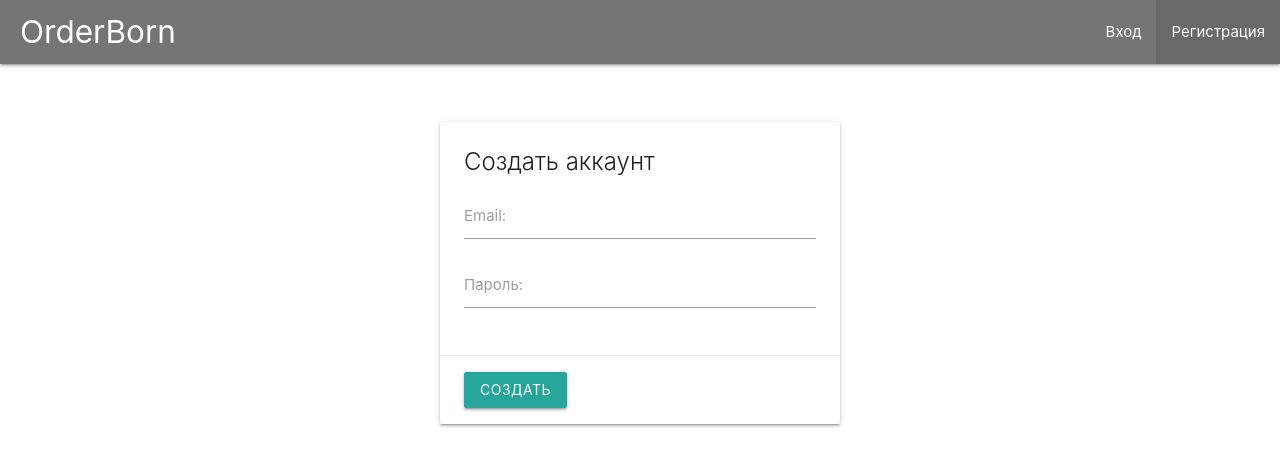
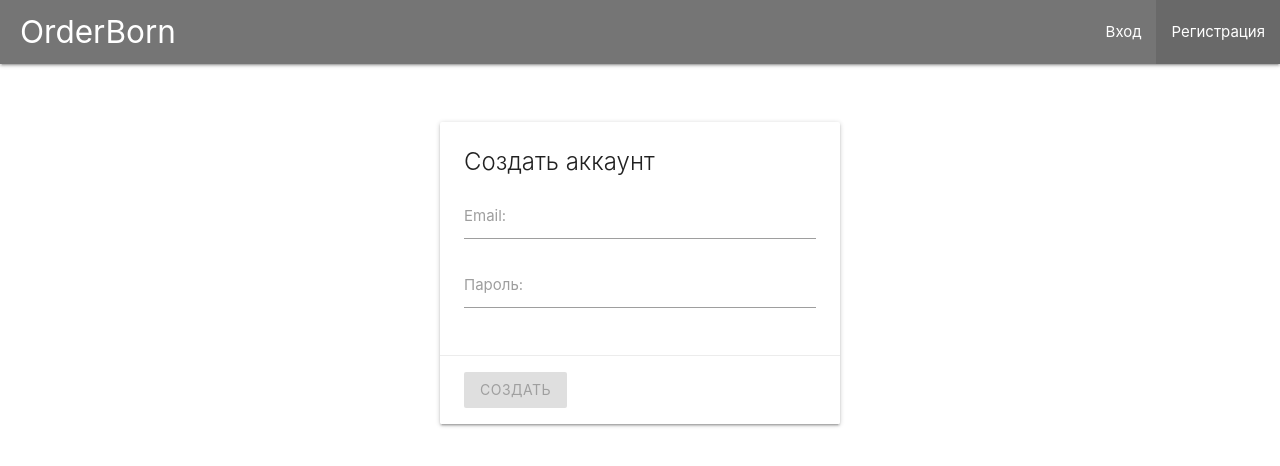
Before and after one commit to kalimulin/angular-node-express-app, an Angular app in the folder client/: page /register in a window 1280 px wide. Shown: the top 466 px of the page. Built offline with nearby package versions, Linux system fonts and the light colour scheme.

Commit message:
регистрация пользователя на клиенте

```diff
--- a/client/src/app/register-page/register-page.component.html
+++ b/client/src/app/register-page/register-page.component.html
@@ -1,16 +1,53 @@
-<div class="card">
+<form
+  class="card"
+  [formGroup]="form"
+  (ngSubmit)="onSubmit()"
+>
   <div class="card-content">
     <span class="card-title">Создать аккаунт</span>
     <div class="input-field">
-      <input id="email" type="email" required>
+      <input
+        formControlName="email"
+        id="email"
+        type="email"
+        [ngClass]="{'invalid': form.get('email').invalid && form.get('email').touched}"
+      >
       <label for="email">Email:</label>
+      <span
+        class="helper-text red-text"
+        *ngIf="form.get('email').invalid && form.get('email').touched"
+      >
+        <span *ngIf="form.get('email').errors['required']">Email не должен быть пустым</span>
+        <span *ngIf="form.get('email').errors['email']">Укажите корректный Email</span>
+      </span>
     </div>
     <div class="input-field">
-      <input id="password" type="password" required>
+      <input
+        formControlName="password"
+        id="password"
+        type="password"
+        [ngClass]="{'invalid': form.get('password').invalid && form.get('password').touched}"
+      >
       <label for="password">Пароль:</label>
+      <span
+        class="helper-text red-text"
+        *ngIf="form.get('password').invalid && form.get('password').touched"
+      >
+        <span *ngIf="form.get('password').errors['required']">Пароль не должен быть пустым</span>
+        <span *ngIf="form.get('password').errors['minlength'] && form.get('password').errors['minlength']['requiredLength']">
+          Длина пароля должна быть не ненее {{form.get('password').errors['minlength']['requiredLength']}} символов,
+          сейчас {{form.get('password').errors['minlength']['actualLength']}}
+        </span>
+      </span>
     </div>
   </div>
   <div class="card-action">
-    <button class="modal-action btn waves-effect">Создать</button>
+    <button
+      type="submit"
+      class="modal-action btn waves-effect"
+      [disabled]="form.invalid || form.disabled"
+    >
+      Создать
+    </button>
   </div>
-</div>
+</form>
--- a/client/src/app/register-page/register-page.component.ts
+++ b/client/src/app/register-page/register-page.component.ts
@@ -1,15 +1,58 @@
-import { Component, OnInit } from '@angular/core';
+import {Component, OnDestroy, OnInit} from '@angular/core';
+import {FormControl, FormGroup, Validators} from "@angular/forms";
+import {Subscription} from "rxjs";
+import {AuthService} from "../shared/services/auth.service";
+import {ActivatedRoute, Params, Router} from "@angular/router";
 
 @Component({
   selector: 'app-register-page',
   templateUrl: './register-page.component.html',
   styleUrls: ['./register-page.component.scss']
 })
-export class RegisterPageComponent implements OnInit {
+export class RegisterPageComponent implements OnInit, OnDestroy {
 
-  constructor() { }
+  form: FormGroup
+  aSub: Subscription
+
+  constructor(private auth: AuthService, private router: Router, private  route: ActivatedRoute) {
+  }
 
   ngOnInit(): void {
+    this.form = new FormGroup({
+      email: new FormControl(null, [Validators.required, Validators.email]),
+      password: new FormControl(null, [Validators.required, Validators.minLength(6)])
+    })
+
+    this.route.queryParams.subscribe((params: Params) => {
+      if (params['registered']) {
+        // теперь можно войти в систему
+      } else if (params['accessDenied']) {
+        // сначала авторизуйтесь
+      }
+    })
+  }
+
+  ngOnDestroy(): void {
+    if (this.aSub) {
+      this.aSub.unsubscribe()
+    }
+  }
+
+  onSubmit():void {
+    this.form.disable()
+    this.aSub = this.auth.register(this.form.value).subscribe(
+      () => {
+        this.router.navigate(['/login'], {
+          queryParams: {
+            registered: true
+          }
+        })
+      },
+      error => {
+        console.log(error)
+        this.form.enable()
+      }
+    )
   }
 
 }
--- a/client/src/app/shared/services/auth.service.ts
+++ b/client/src/app/shared/services/auth.service.ts
@@ -39,5 +39,7 @@
     localStorage.clear()
   }
 
-  register() {}
+  register(user: User): Observable<User> {
+    return this.http.post<User>('/api/auth/register', user)
+  }
 }
```
